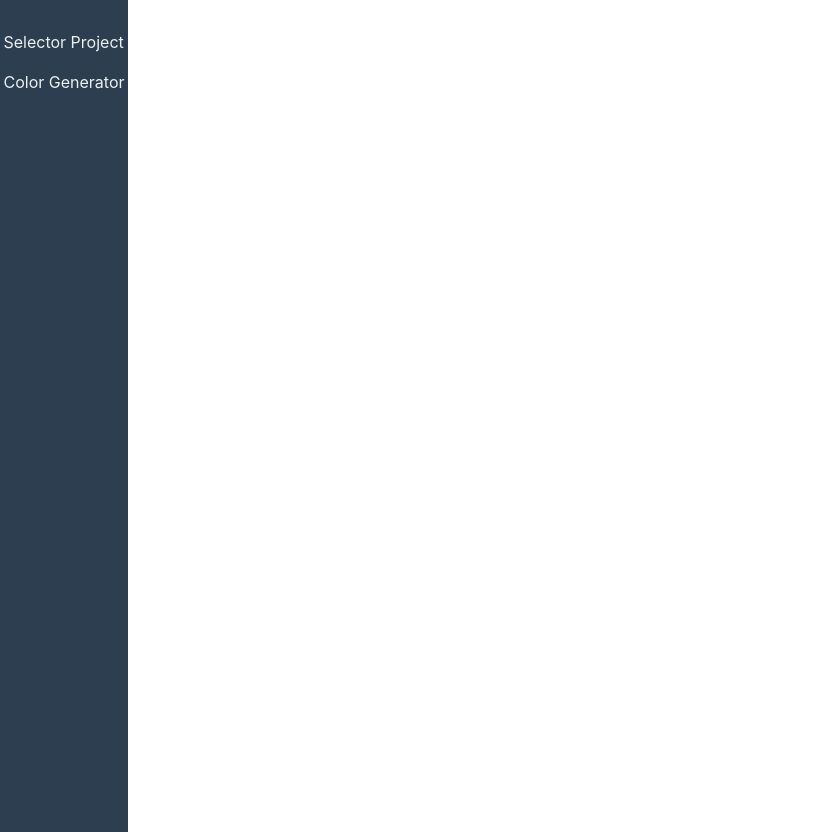
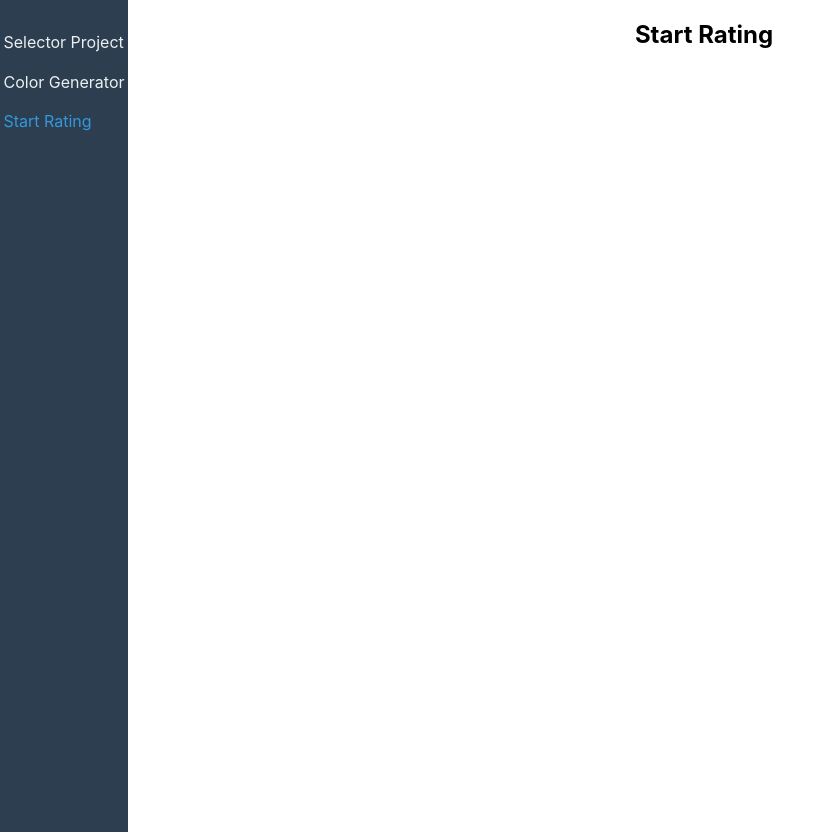
Before and after one commit to lboyadzhiev/multiple-react-projects, a React (Create React App) app: page /star_rating in a window 1280 px wide. Shown: the whole page, without its empty margins (0-831 px from the left). Built offline with nearby package versions, Linux system fonts and the light colour scheme.

Commit message:
Add Star Rating Project to the navigation

```diff
--- a/src/App.tsx
+++ b/src/App.tsx
@@ -1,7 +1,8 @@
 import { Route, Routes } from 'react-router-dom';
 import Accordian from './components/Domains/Accordian/Accordian';
+import Navbar from './components/Navigation/Navigation';
 import RandomColor from './components/Domains/RandomColor/RandomColor';
-import Navbar from './components/Navigation/Navigation';
+import StarRating from './components/Domains/StarRating/StarRating';
 
 // styles
 import classes from './App.module.css';
@@ -15,7 +16,8 @@ function App() {
       <main className={classes.pageContent}>
         <Routes>
           <Route path='/' element={<Accordian />} />
-          <Route path='/generateColor' element={<RandomColor />} />
+          <Route path='/generate_color' element={<RandomColor />} />
+          <Route path='/star_rating' element={<StarRating />} />
         </Routes>
       </main>
     </section>
--- /dev/null
+++ b/src/components/Domains/StarRating/StarRating.tsx
@@ -0,0 +1,6 @@
+// styles
+import classes from './StarRating.module.css';
+
+export default function StarRating() {
+  return <h1>Start Rating</h1>;
+}
--- a/src/components/Navigation/Navigation.module.css
+++ b/src/components/Navigation/Navigation.module.css
@@ -27,5 +27,5 @@
 }
 
 .navigation .active {
-  border-bottom: 1px solid #ecf0f1;
+  color: #3498db;
 }
--- a/src/components/Navigation/Navigation.tsx
+++ b/src/components/Navigation/Navigation.tsx
@@ -16,10 +16,18 @@ export default function Navigation() {
         </li>
         <li>
           <NavLink
-            to='/generateColor'
+            to='/generate_color'
             className={({ isActive }) => (isActive ? classes.active : '')}
           >
             Color Generator
+          </NavLink>
+        </li>
+        <li>
+          <NavLink
+            to='/star_rating'
+            className={({ isActive }) => (isActive ? classes.active : '')}
+          >
+            Start Rating
           </NavLink>
         </li>
       </ul>
```
Also changed, not shown: src/components/Domains/StarRating/StarRating.module.css (added).
